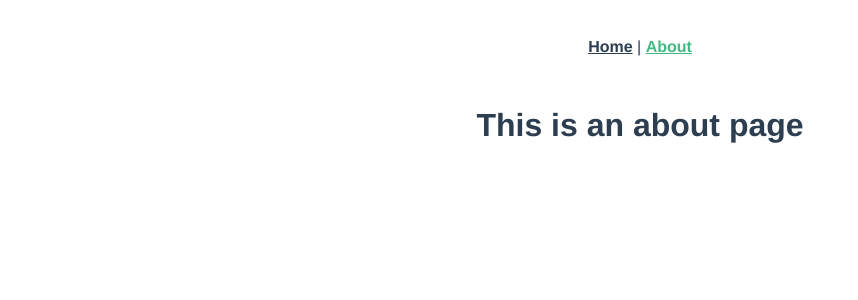
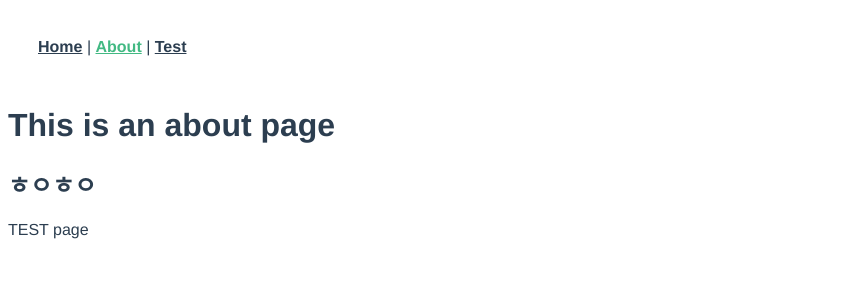
Before and after one commit to glory4god/vue-typescript-vuex, a Vue app: page /about in a window 1280 px wide. Shown: the top 300 px of the page, without its empty margins (0-858 px from the left). Built offline with nearby package versions, Linux system fonts and the light colour scheme.

Commit message:
feat : first commit

```diff
--- a/package.json
+++ b/package.json
@@ -28,7 +28,6 @@
     "eslint": "^6.7.2",
     "eslint-plugin-prettier": "^3.3.1",
     "eslint-plugin-vue": "^7.0.0",
-    "prettier": "^2.2.1",
     "typescript": "~4.1.5"
   },
   "eslintConfig": {
@@ -40,7 +39,6 @@
       "plugin:vue/vue3-essential",
       "eslint:recommended",
       "@vue/typescript/recommended",
-      "@vue/prettier",
       "@vue/prettier/@typescript-eslint"
     ],
     "parserOptions": {
--- a/src/App.vue
+++ b/src/App.vue
@@ -1,7 +1,8 @@
 <template>
   <div id="nav">
     <router-link to="/">Home</router-link> |
-    <router-link to="/about">About</router-link>
+    <router-link to="/about">About</router-link> |
+    <router-link to="/test">Test</router-link>
   </div>
   <router-view />
 </template>
@@ -11,7 +12,7 @@
   font-family: Avenir, Helvetica, Arial, sans-serif;
   -webkit-font-smoothing: antialiased;
   -moz-osx-font-smoothing: grayscale;
-  text-align: center;
+  text-align: left;
   color: #2c3e50;
 }
 
--- a/src/components/HelloWorld.vue
+++ b/src/components/HelloWorld.vue
@@ -111,10 +111,10 @@
 </template>
 
 <script lang="ts">
-import { defineComponent } from "vue";
+import { defineComponent } from 'vue';
 
 export default defineComponent({
-  name: "HelloWorld",
+  name: 'HelloWorld',
   props: {
     msg: String,
   },
--- /dev/null
+++ b/src/components/Test.vue
@@ -0,0 +1,11 @@
+<template>
+  <div>TEST page</div>
+</template>
+
+<script lang="ts">
+import { defineComponent } from 'vue';
+
+export default defineComponent({
+  name: 'Test',
+});
+</script>
--- a/src/shims-vue.d.ts
+++ b/src/shims-vue.d.ts
@@ -1,6 +1,6 @@
 /* eslint-disable */
 declare module '*.vue' {
-  import type { DefineComponent } from 'vue'
-  const component: DefineComponent<{}, {}, any>
-  export default component
+  import type { DefineComponent } from 'vue';
+  const component: DefineComponent<{}, {}, any>;
+  export default component;
 }
--- a/src/views/About.vue
+++ b/src/views/About.vue
@@ -1,5 +1,19 @@
 <template>
   <div class="about">
     <h1>This is an about page</h1>
+    <h2>ㅎㅇㅎㅇ</h2>
+    <Test></Test>
   </div>
 </template>
+
+<script lang="ts">
+import { defineComponent } from 'vue';
+import Test from '@/components/Test.vue';
+
+export default defineComponent({
+  name: 'About',
+  components: {
+    Test,
+  },
+});
+</script>
--- a/src/views/Home.vue
+++ b/src/views/Home.vue
@@ -6,11 +6,11 @@
 </template>
 
 <script lang="ts">
-import { defineComponent } from "vue";
-import HelloWorld from "@/components/HelloWorld.vue"; // @ is an alias to /src
+import { defineComponent } from 'vue';
+import HelloWorld from '@/components/HelloWorld.vue'; // @ is an alias to /src
 
 export default defineComponent({
-  name: "Home",
+  name: 'Home',
   components: {
     HelloWorld,
   },
```
Also changed, not shown: src/main.ts (+5 -5 lines).
